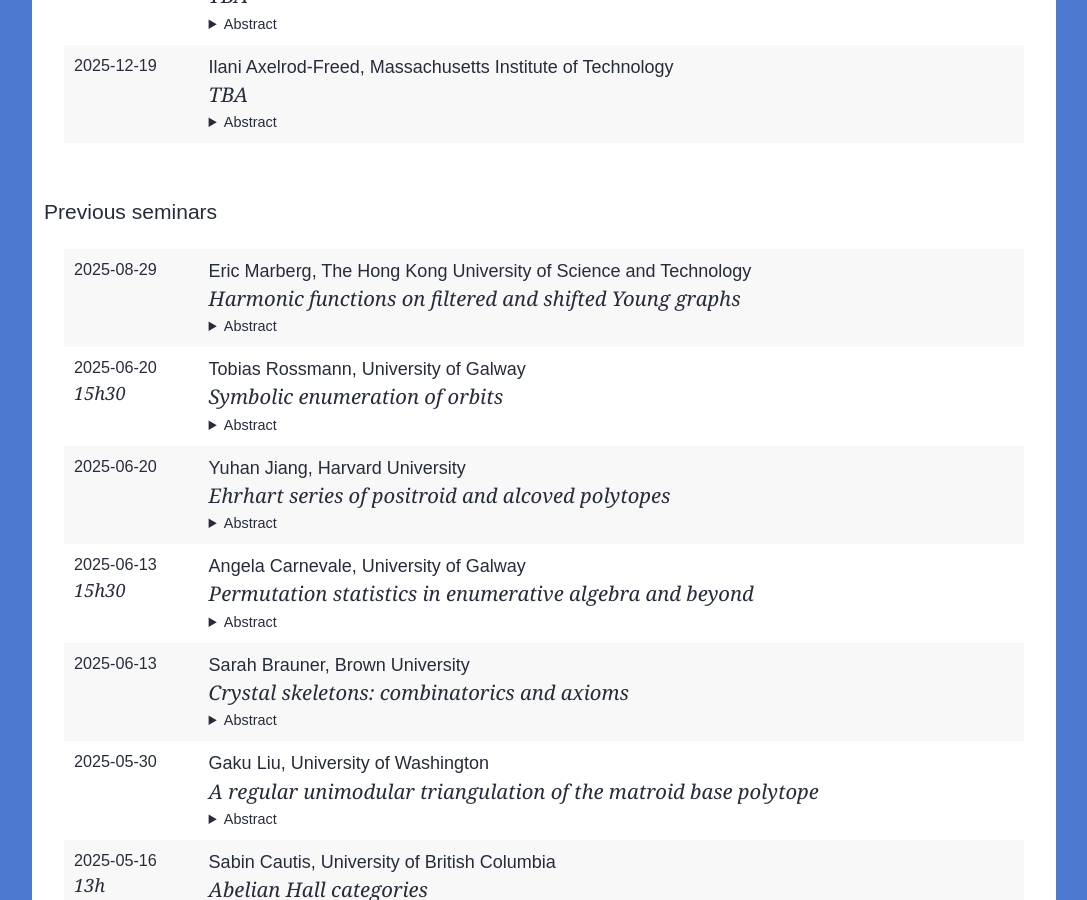
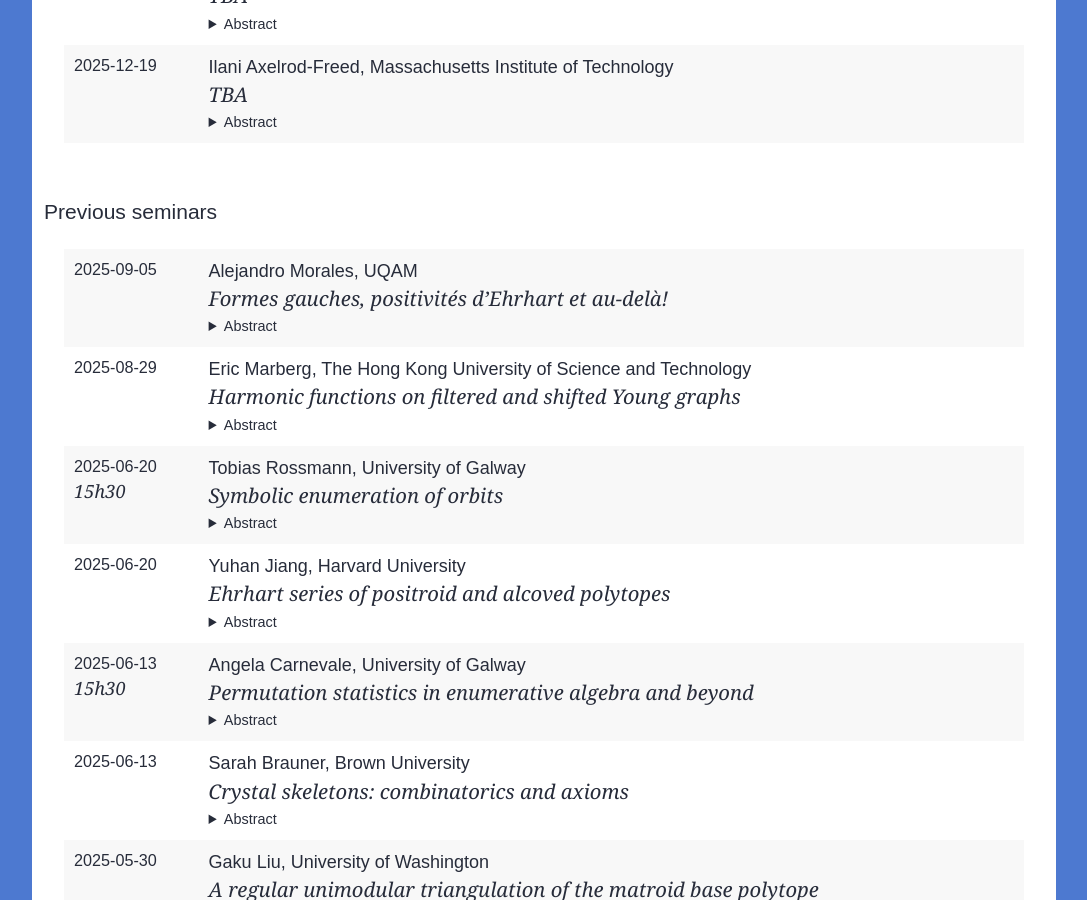
Before and after one commit to lacim-uqam/lacim-uqam.github.io, a Jekyll site: the page built from en/seminar.md, in a window 1280 px wide and 900 px high, scrolled down 1241 px. Shown: the whole window, without its empty margins (96-1183 px from the left). Built offline with Jekyll 4.4.1, drawn with Linux system fonts in a browser that asks for light colours; formulas are drawn with MathJax 3; our own code applies the rules of GitHub Pages for plain Markdown files; some of the changed lines change nothing that is shown.

Commit message:
add Alejandro's talk to the LACIM seminar list

```diff
--- a/_data/lacim-seminar.yml
+++ b/_data/lacim-seminar.yml
@@ -41,6 +41,25 @@
   date: 2025-09-12
   abstract: >
     TBA
+
+- speaker: Alejandro Morales
+  affiliation: UQAM
+  title: >
+    Formes gauches, positivités d’Ehrhart et au-delà!
+  date: 2025-09-05
+  abstract: >
+    Un résultat classique de Kreweras (1965) permet de calculer le nombre de
+    partitions planes d'une forme gauche donnée et de ses parties bornées comme
+    déterminants. Nous prouvons que ces déterminants se développent sous forme
+    de polynômes à coefficients positifs. Ce résultat peut être reformulé en
+    termes de polynômes d'ordre de cellules de formes gauches et explique
+    d'importants phénomènes de positivité concernant les polynômes d'Ehrhart
+    des polytopes de tesson, des matroïdes et des polytopes d'ordre. Entre
+    autres applications, nous généralisons une affirmation de positivité du
+    calcul de Schubert de Fomin et Kirillov (1997) des formes droites aux
+    formes gauches.
+
+    Basé sur un travail avec Luis Ferroni et Greta Panova.
 
 
 - speaker: Eric Marberg
```
